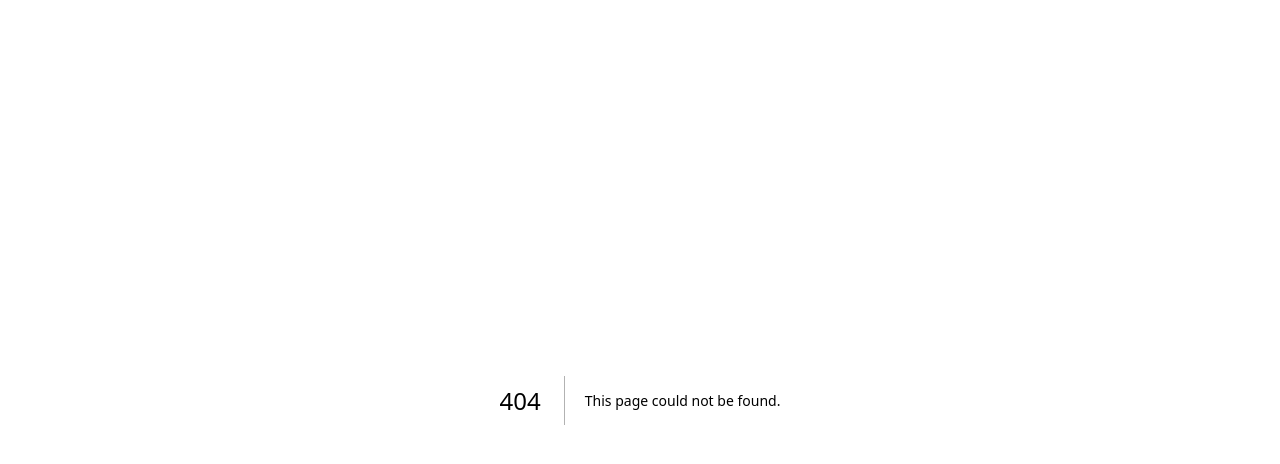
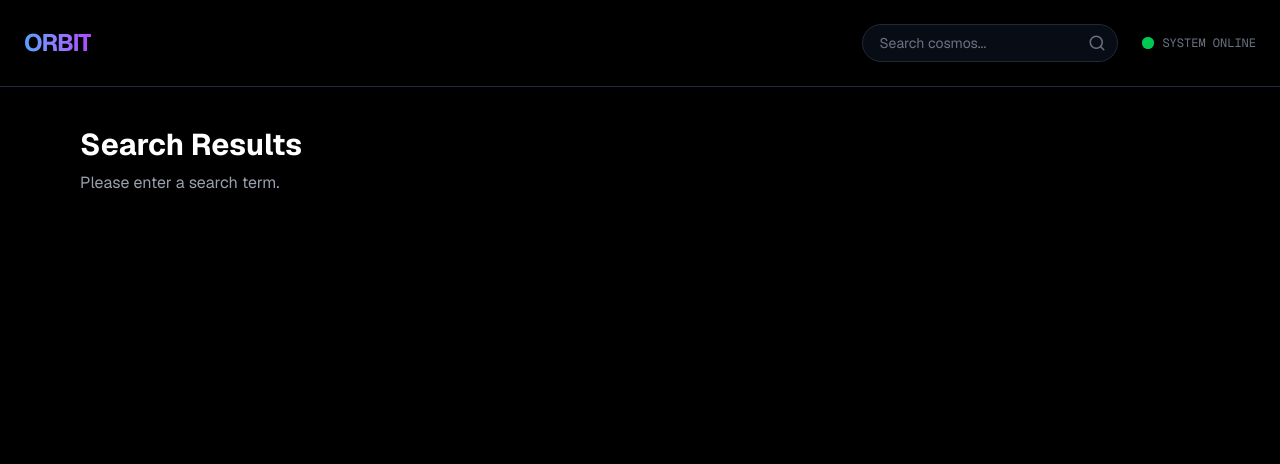
Before and after one commit to peaeuec/orbit-nasa-app, a Next.js app: page /search in a window 1280 px wide. Before the commit this address had no page. Shown: the top 464 px of the page. Built offline with nearby package versions, Linux system fonts and the light colour scheme; no server answers.

Commit message:
added search bar

```diff
--- a/src/app/page.tsx
+++ b/src/app/page.tsx
@@ -1,5 +1,6 @@
 import { getHeroPost, getHazardStory, getLibraryItems } from '@/lib/api';
 import FeedGrid from '@/components/FeedGrid';
+import SearchBar from '@/components/SearchBar';
 
 export default async function Home() {
   // 1. Fetch APOD (Hero)
@@ -16,16 +17,25 @@ export default async function Home() {
     <main className="min-h-screen bg-black text-white font-sans selection:bg-blue-500 selection:text-white">
 
       {/* --- Navbar --- */}
-      <nav className="border-b border-gray-800 p-6 flex justify-between items-center bg-black/50 backdrop-blur-md sticky top-0 z-50">
+      <nav className="border-b border-gray-800 p-6 flex flex-col md:flex-row justify-between items-center bg-black/50 backdrop-blur-md sticky top-0 z-50 gap-4">
         <h1 className="text-2xl font-bold tracking-tighter bg-gradient-to-r from-blue-400 to-purple-500 bg-clip-text text-transparent">
           ORBIT
         </h1>
-        <div className="flex items-center gap-2">
-           <span className="relative flex h-3 w-3">
-             <span className="animate-ping absolute inline-flex h-full w-full rounded-full bg-green-400 opacity-75"></span>
-             <span className="relative inline-flex rounded-full h-3 w-3 bg-green-500"></span>
-           </span>
-           <span className="text-xs text-gray-500 font-mono">SYSTEM ONLINE</span>
+
+        {/* Right side container */}
+        <div className="flex items-center gap-6">
+
+           {/* ✅ 2. THIS WAS MISSING: Actually displaying the SearchBar */}
+           <SearchBar />
+
+           {/* System Online Indicator */}
+           <div className="flex items-center gap-2 hidden md:flex">
+              <span className="relative flex h-3 w-3">
+                <span className="animate-ping absolute inline-flex h-full w-full rounded-full bg-green-400 opacity-75"></span>
+                <span className="relative inline-flex rounded-full h-3 w-3 bg-green-500"></span>
+              </span>
+              <span className="text-xs text-gray-500 font-mono">SYSTEM ONLINE</span>
+           </div>
         </div>
       </nav>
 
--- /dev/null
+++ b/src/app/search/page.tsx
@@ -0,0 +1,59 @@
+import { getLibraryItems } from '@/lib/api';
+import FeedGrid from '@/components/FeedGrid';
+import SearchBar from '@/components/SearchBar';
+
+type Props = {
+  searchParams: Promise<{ q?: string }>; // Next.js 16 requires this to be a Promise
+};
+
+export default async function SearchPage({ searchParams }: Props) {
+  // 1. Await the parameters before using them
+  const resolvedParams = await searchParams;
+  const query = resolvedParams.q || '';
+
+  // 2. Fetch results
+  const results = query ? await getLibraryItems(query) : [];
+
+  return (
+    <main className="min-h-screen bg-black text-white font-sans">
+      {/* --- Navbar --- */}
+      <nav className="border-b border-gray-800 p-6 flex flex-col md:flex-row justify-between items-center bg-black/50 backdrop-blur-md sticky top-0 z-50 gap-4">
+        <a href="/" className="text-2xl font-bold tracking-tighter bg-gradient-to-r from-blue-400 to-purple-500 bg-clip-text text-transparent">
+          ORBIT
+        </a>
+
+        <div className="flex items-center gap-6">
+          <SearchBar />
+          <div className="flex items-center gap-2 hidden md:flex">
+             <span className="relative flex h-3 w-3">
+               <span className="animate-ping absolute inline-flex h-full w-full rounded-full bg-green-400 opacity-75"></span>
+               <span className="relative inline-flex rounded-full h-3 w-3 bg-green-500"></span>
+             </span>
+             <span className="text-xs text-gray-500 font-mono">SYSTEM ONLINE</span>
+          </div>
+        </div>
+      </nav>
+
+      <div className="container mx-auto px-4 py-10 max-w-6xl">
+        <div className="mb-8">
+          <h1 className="text-3xl font-bold mb-2">Search Results</h1>
+          {query ? (
+            <p className="text-gray-400">
+              Found {results.length} results for <span className="text-blue-400">"{query}"</span>
+            </p>
+          ) : (
+            <p className="text-gray-400">Please enter a search term.</p>
+          )}
+        </div>
+
+        {results.length > 0 ? (
+          <FeedGrid posts={results} />
+        ) : query ? (
+          <div className="text-center text-gray-500 py-20 border border-dashed border-gray-800 rounded-xl">
+            No results found. Try searching for something else like "Apollo" or "Jupiter".
+          </div>
+        ) : null}
+      </div>
+    </main>
+  );
+}
--- /dev/null
+++ b/src/components/SearchBar.tsx
@@ -0,0 +1,33 @@
+'use client'; // This component needs interactive features like useState
+
+import { useState } from 'react';
+import { useRouter } from 'next/navigation';
+import { Search } from 'lucide-react'; // Make sure you have lucide-react installed
+
+export default function SearchBar() {
+  const [query, setQuery] = useState('');
+  const router = useRouter();
+
+  const handleSearch = (e: React.FormEvent) => {
+    e.preventDefault(); // Prevent the page from reloading
+    if (query.trim()) {
+      // Redirect to the search results page with the query in the URL
+      router.push(`/search?q=${encodeURIComponent(query)}`);
+    }
+  };
+
+  return (
+    <form onSubmit={handleSearch} className="relative flex items-center">
+      <input
+        type="text"
+        value={query}
+        onChange={(e) => setQuery(e.target.value)}
+        placeholder="Search cosmos..."
+        className="bg-gray-900/50 border border-gray-800 text-sm text-gray-300 rounded-full pl-4 pr-10 py-2 focus:outline-none focus:border-blue-500 focus:text-white transition w-40 md:w-64 placeholder-gray-500"
+      />
+      <button type="submit" className="absolute right-3 text-gray-500 hover:text-blue-400 transition">
+        <Search size={18} />
+      </button>
+    </form>
+  );
+}
```
